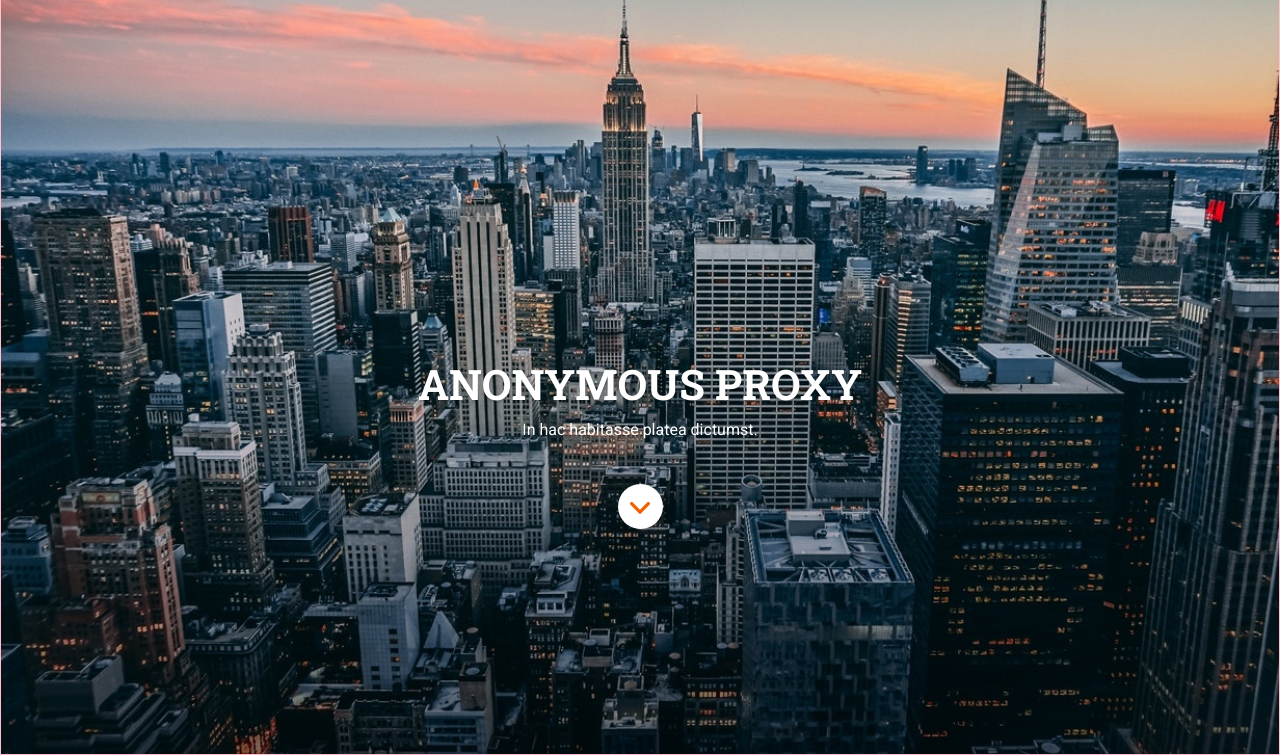
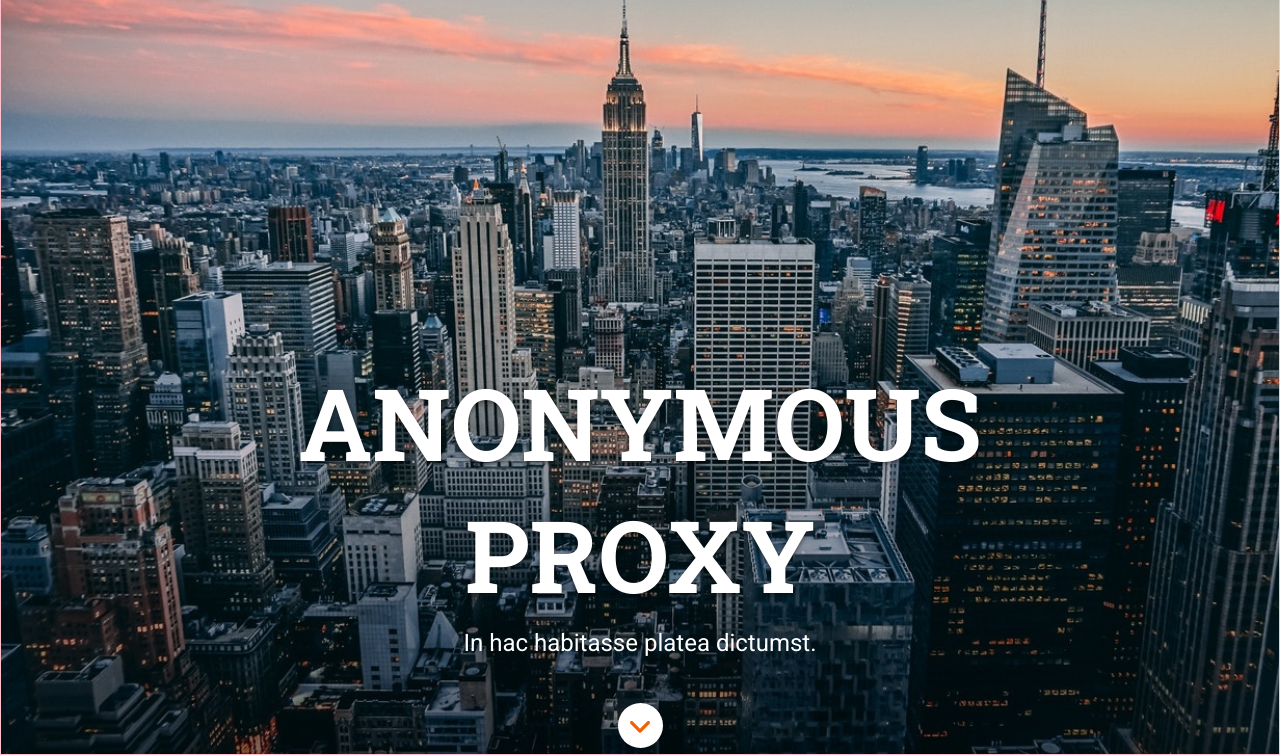
Before and after one commit to Cris-ti-na/modulo-1-evaluacion-final-Cris-ti-na, a website: page public/index.html in a window 1280 px wide. Shown: the part 45-800 px from the top of the page. Drawn offline with Linux system fonts and the light colour scheme.

Commit message:
finish header style

```diff
--- a/src/scss/core/_variables.scss
+++ b/src/scss/core/_variables.scss
@@ -3,6 +3,8 @@ $font-primary: 'Roboto', sans-serif;
 $font-secondary: 'Roboto Slab', serif;
 $font-size: 16px;
 
+$font-title-pc: 100px;
+$font-title-tablet: 80px;
 $font-size-h1: 42px;
 $font-size-t3: 24px;
 $font-size-button: 20px;
--- a/src/scss/layout/_header.scss
+++ b/src/scss/layout/_header.scss
@@ -43,12 +43,31 @@
       font-size: $font-size-h1;
       text-shadow: 0px 2px 3px rgba(0, 0, 0, 0.2);
       margin: 0;
+
+      @include forTablet {
+        font-size: $font-title-tablet;
+        line-height: 106px;
+      }
+
+      @include forPc {
+        font-size: $font-title-pc;
+        line-height: 132px;
+        text-shadow: 0px 2px 5px rgba(0, 0, 0, 0.5);
+        padding: 50vh 275px 10px;
+      }
     }
 
     p {
       color: $color-secondary;
       padding-bottom: 45px;
 
+      @include forTablet {
+        font-size: $font-size-t3;
+      }
+
+      @include forPc {
+        font-size: $font-size-t3;
+      }
     }
 
     a {
```
Also changed, not shown: public/assets/css/main.css, 1 other file.
